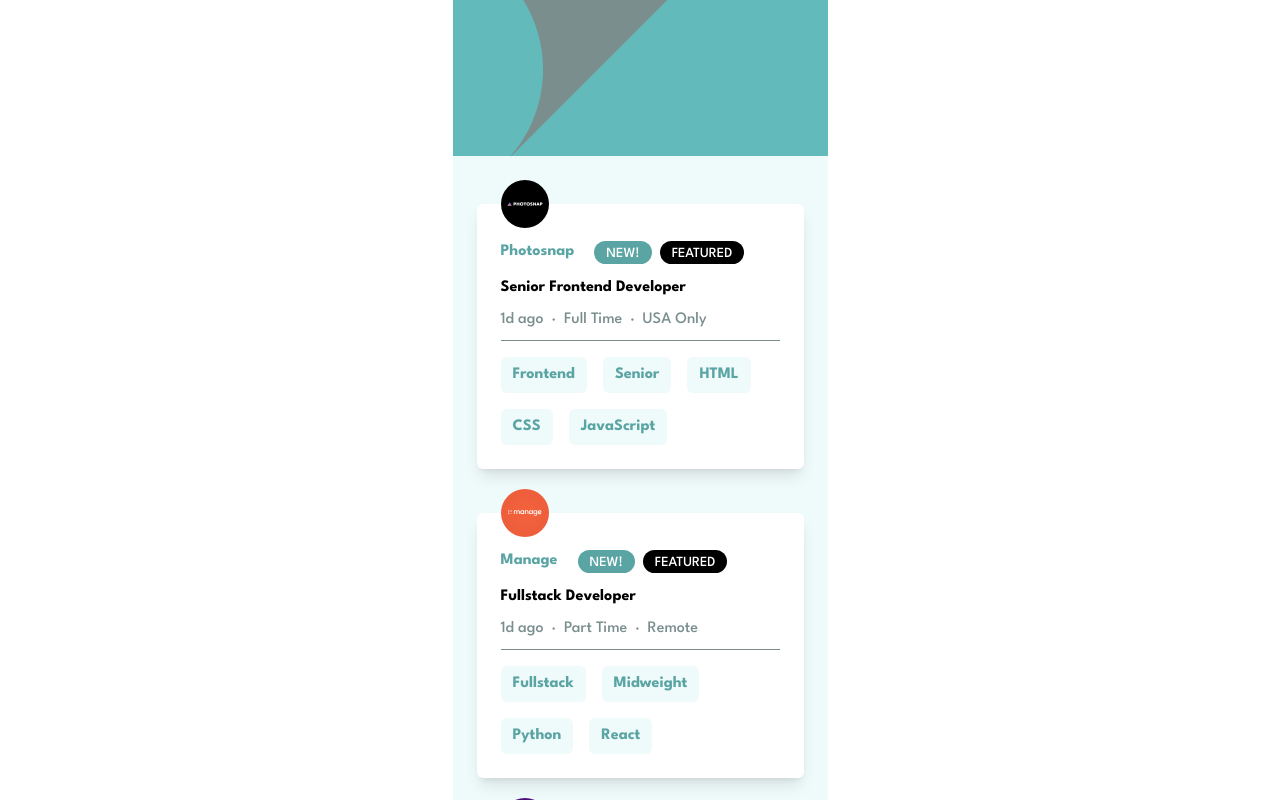
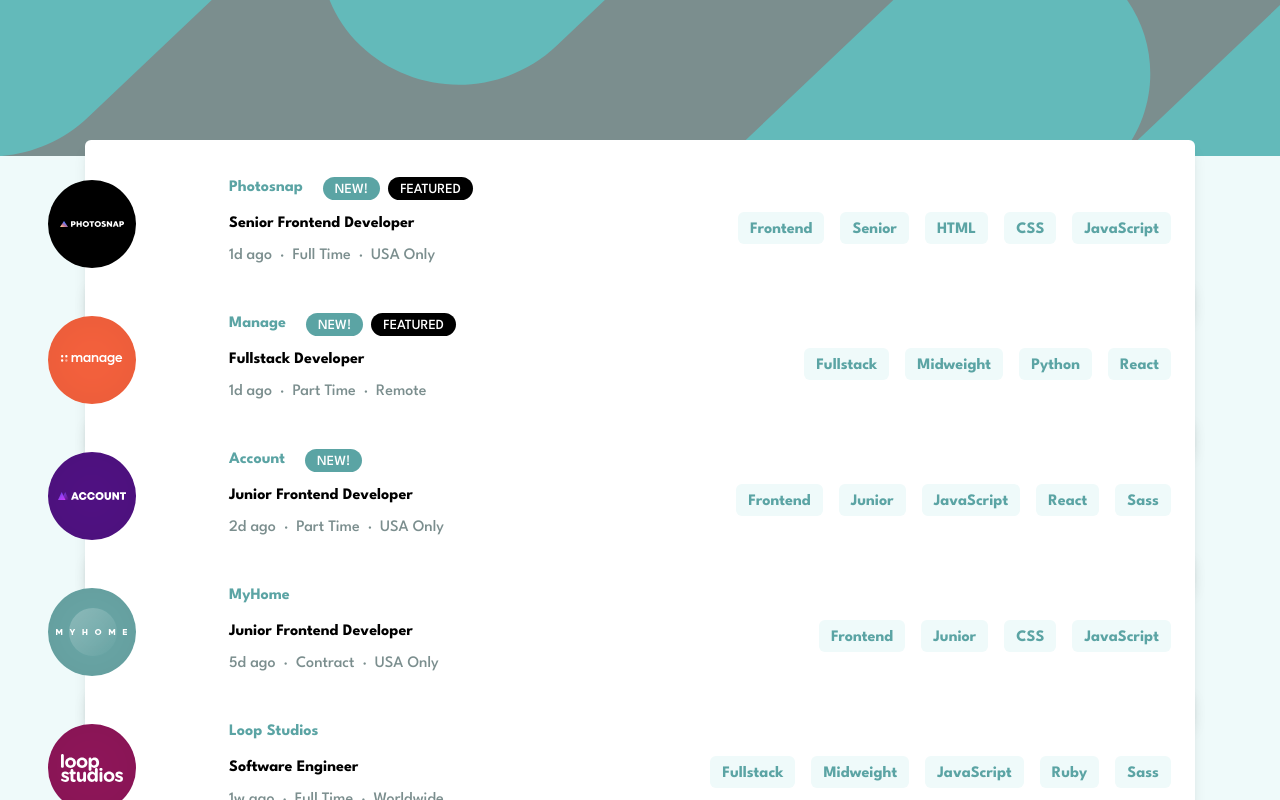
Before and after one commit to dannyfongdev/app-job-listings, a Vue app: page / in a window 1280 px wide. Shown: the top 800 px of the page. Built offline with nearby package versions, Linux system fonts and the light colour scheme.

Commit message:
Desktop css added

```diff
--- a/src/App.vue
+++ b/src/App.vue
@@ -1,15 +1,9 @@
 <template>
-  <main class="mx-auto w-[375px] bg-neutral3">
-    <svg xmlns="http://www.w3.org/2000/svg" width="375" height="156">
-      <g fill="#5CA5A5">
-        <path
-          fill="#63BABA"
-          fill-rule="evenodd"
-          d="M-86.732 487.429c-51.432-51.425-51.438-134.806-.013-186.237l.013-.013L309.926-95.424c51.441-51.434 134.836-51.434 186.277 0C547.634-44 547.64 39.38 496.216 90.813c-.005.004-.01.008-.013.013L99.543 487.429c-51.44 51.433-134.834 51.433-186.275 0zm-444.692 71.824c-51.432-51.424-51.438-134.806-.013-186.237l.013-.013L-134.766-23.6C-83.325-75.034.07-75.034 51.511-23.6c51.431 51.424 51.437 134.805.013 186.237l-.013.013-396.66 396.603c-51.44 51.433-134.834 51.433-186.275 0z"
-        />
-      </g>
-    </svg>
-    <div class="bg-neutral1 p-6">
+  <main class="mx-auto w-[375px] bg-neutral3 md:w-full xl:max-w-screen-2xl">
+    <div
+      class="h-[156px] bg-[url('/images/bg-header-mobile.svg')] md:bg-[url('/images/bg-header-desktop.svg')]"
+    ></div>
+    <div class="bg-neutral1 p-6 md:mb-6">
       <Listing v-for="job in jobs" :key="job.id" :job="job"></Listing>
     </div>
   </main>
--- a/src/components/Job.vue
+++ b/src/components/Job.vue
@@ -1,16 +1,24 @@
 <template>
-  <div class="flex w-[325px] flex-col">
+  <div class="flex w-[325px] flex-col md:w-full md:flex-row md:justify-between">
     <div class="">
-      <div class="flex items-center gap-2 my-3">
-        <div class="font-bold mr-3 text-primary1">{{ job.company }}</div>
-        <div v-if="job.new" class="text-sm px-3 pt-[3px] rounded-2xl bg-primary1 text-white">
+      <div class="my-3 flex items-center gap-2">
+        <div class="mr-3 font-bold text-primary1">{{ job.company }}</div>
+        <div
+          v-if="job.new"
+          class="rounded-2xl bg-primary1 px-3 pt-[3px] text-sm text-white"
+        >
           NEW!
         </div>
-        <div v-if="job.featured" class="text-sm px-3 pt-[3px] rounded-2xl bg-black text-white">FEATURED</div>
+        <div
+          v-if="job.featured"
+          class="rounded-2xl bg-black px-3 pt-[3px] text-sm text-white"
+        >
+          FEATURED
+        </div>
       </div>
-      <div class="font-bold pb-2">{{ job.position }}</div>
+      <div class="pb-2 font-bold">{{ job.position }}</div>
       <div
-        class="mb-4 flex w-full gap-2 border-b border-neutral3 pb-2 text-neutral3"
+        class="mb-4 flex w-full gap-2 border-b border-neutral3 pb-2 text-neutral3 md:border-none"
       >
         <div>{{ job.postedAt }}</div>
         &middot;
--- a/src/components/Listing.vue
+++ b/src/components/Listing.vue
@@ -1,14 +1,18 @@
 <template>
-  <div class="mx-6 -mb-6 w-12">
+  <div class="mx-6 -mb-6 w-12 md:-mb-32 md:w-24">
     <img :src="job.logo" alt="Company Log" />
   </div>
 
-  <div class="flex rounded-md bg-white p-6 shadow-lg mb-5">
+  <div
+    class="mx-auto flex rounded-md bg-white p-6 shadow-lg md:max-w-[1110px] md:pl-36"
+  >
     <Job :job="job" />
   </div>
 </template>
 
 <script setup>
+// @todo logo has position issues
+// @todo y spacing needed between Linstings
 import Job from "./Job.vue";
 
 defineProps({
--- a/src/components/Tags.vue
+++ b/src/components/Tags.vue
@@ -1,9 +1,9 @@
 <template>
-  <ul class="flex flex-wrap gap-4">
+  <ul class="flex flex-wrap gap-4 md:items-center">
     <li
       v-for="(tag, i) in tags"
       :key="tag"
-      class="inline-block rounded-md bg-neutral1 py-1.5 px-3 font-bold text-primary1"
+      class="inline-block rounded-md bg-neutral1 py-1.5 px-3 font-bold text-primary1 md:h-8"
     >
       {{ tags[i] }}
     </li>
```
